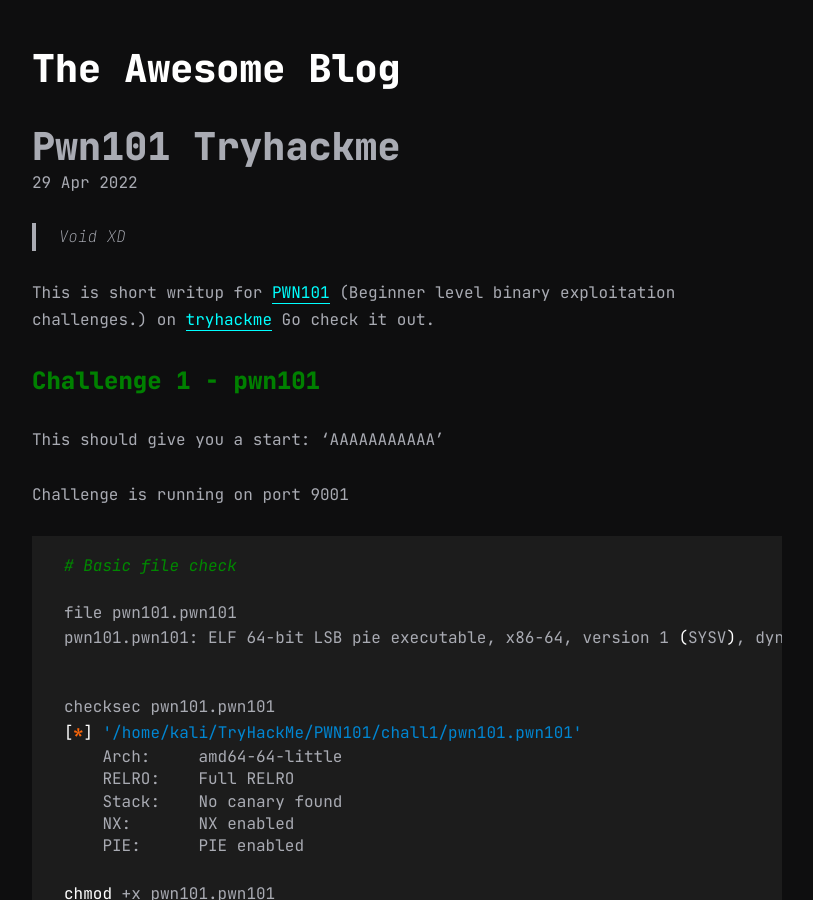
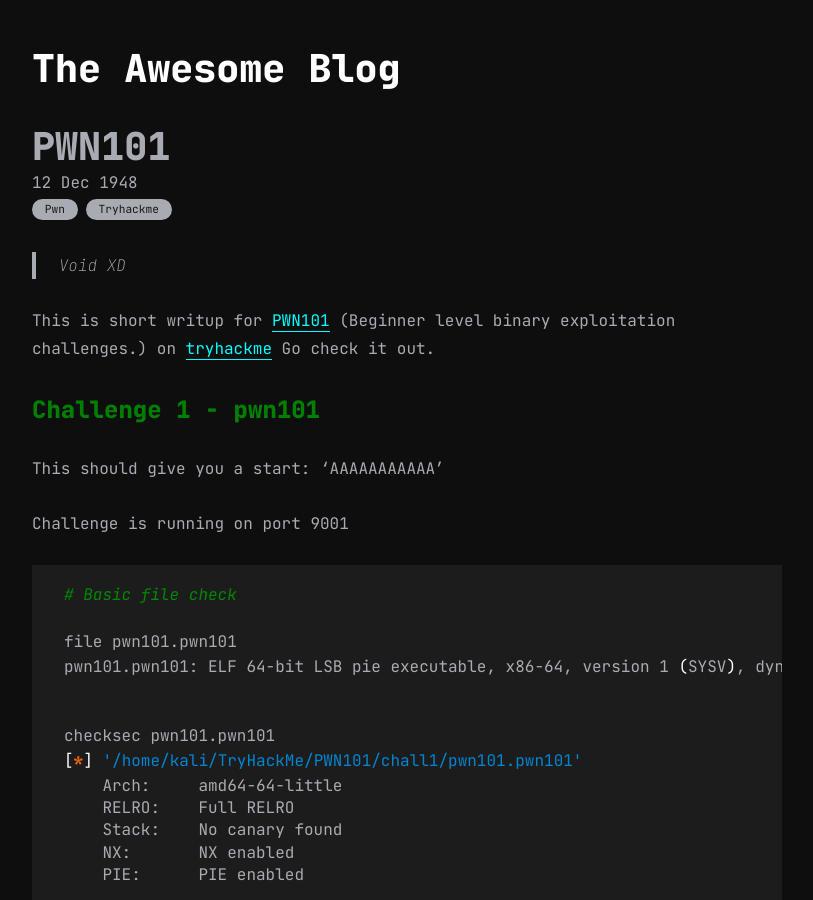
Before and after one commit to VOiD-Ayush/The_Awesome_Blog, a Jekyll site: the page built from all_collections/_posts/2022-04-29-PWN101-Tryhackme.md, in a window 1280 px wide and 900 px high. Shown: the whole window, without its empty margins (233-1046 px from the left). Built offline with Jekyll 4.4.1, drawn with Linux system fonts in a browser that asks for light colours.

Commit message:
Update 2022-04-29-PWN101-Tryhackme.md

```diff
--- a/all_collections/_posts/2022-04-29-PWN101-Tryhackme.md
+++ b/all_collections/_posts/2022-04-29-PWN101-Tryhackme.md
@@ -1,3 +1,9 @@
+---
+layout: post
+title: PWN101
+date: 1948-12-12 10:18:00
+categories: [Pwn, Tryhackme]
+---
 > Void XD
 
 
```
